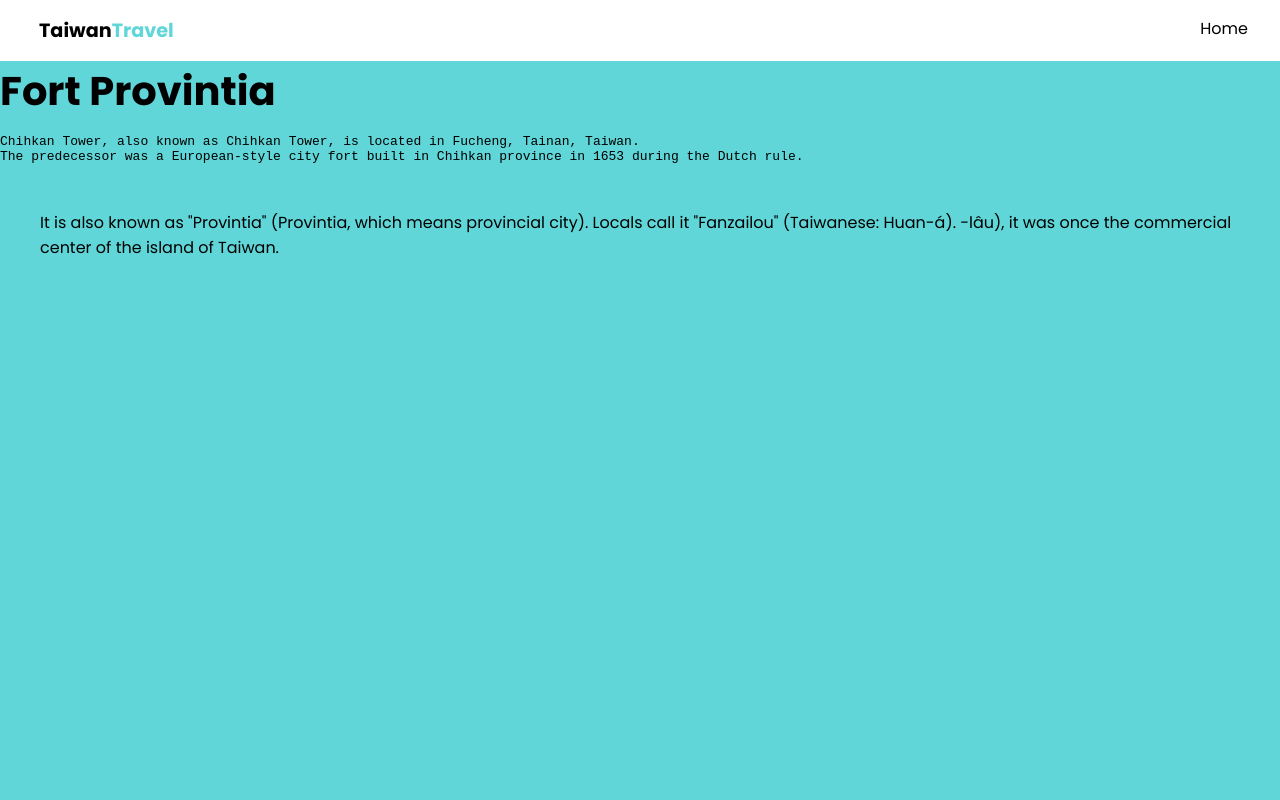
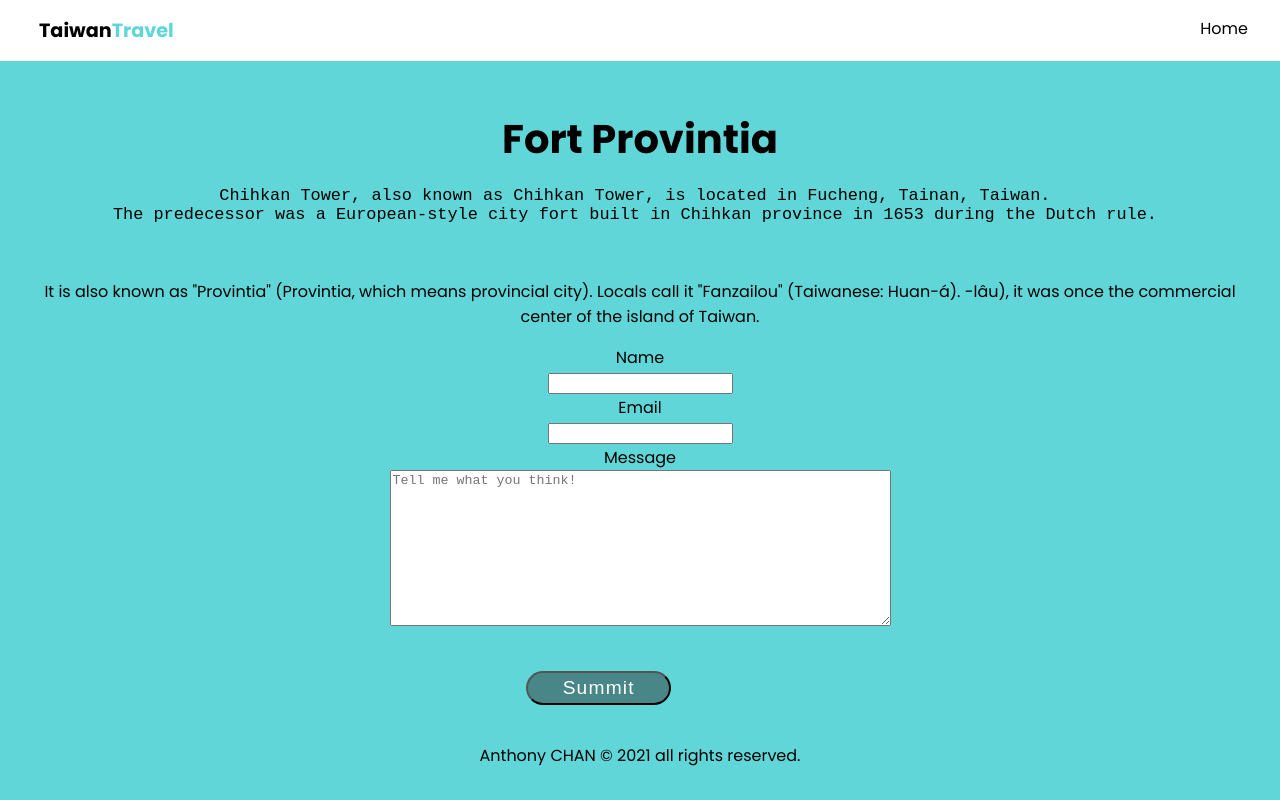
Before and after one commit to chan-anthony/portfolio, a plain HTML site: page fort.html in a window 1280 px wide. Drawn offline with Linux system fonts and the light colour scheme.

Commit message:
fort html css - finalized

```diff
--- a/css/fort.scss
+++ b/css/fort.scss
@@ -46,6 +46,24 @@ p {
     margin: 0;
 }
 
+.send-message-cta {
+    // font
+    font-size: 1.2em;
+    letter-spacing: 1.2px;
+    color: white;
+
+    // background
+    background: #498688;
+    padding: 0.2em 1.8em 0.2em;
+    border-radius: 1em;
+    border-color: black;
+
+    // display
+    margin: 2em 41.1% 2em;
+    text-align: center;
+    display: block;
+}
+
 // Each div properties:
 .Nav {
     background: white;
@@ -80,4 +98,31 @@ p {
     hr {
         display: none;
     }
+
+    h1 {
+        text-align: center;
+        margin-top: 1.2em;
+    }
+
+    pre {
+        text-align: center;
+        font-size: 1.3em;
+    }
+
+    blockquote {
+        text-align: center;
+    }
+
+    // Center all the things: Put the things in div. text-align:center.
+    .inputform {
+        text-align: center;
+    }
+
+    form {
+        label {
+            display: block;
+        }
+
+    }
+
 }
--- a/css/index.scss
+++ b/css/index.scss
@@ -45,29 +45,29 @@ p {
 }
 
 .button {
+    // font
     font-size: 1.2em;
     letter-spacing: 1.2px;
-    // width: fit-content;
     color: white;
-    // height: 200000px;
 
     // background
     background: #498688;
     padding: 0.2em 1.8em 0.2em;
     border-radius: 1em;
 
-    //position
-    // margin: 2em 41.1% 2em;
+    // display
+    margin: 2em 41.1% 2em;
     text-align: center;
+    display: block;
 }
 
 .go-back {
-    //text
+    // text
     font-size: 1.5em;
     color: black;
     width: fit-content;
 
-    //white background
+    // white background
     background: white;
     padding: 0.2em 1.1em 0.7em;
     border-radius: 0.5em;
@@ -468,5 +468,9 @@ p {
             }
         }
 
+        .button {
+            margin: 0 0 0 0;
+        }
+
     }
 }
--- a/fort.html
+++ b/fort.html
@@ -11,6 +11,7 @@
 		background: var(--primary-color);
 		margin: 0;
 		font-family: 'Poppins';
+
 		}
 	</style>
 </head>
@@ -38,6 +39,28 @@ The predecessor was a European-style city fort built in Chihkan province in 1653
 Locals call it "Fanzailou" (Taiwanese: Huan-á). -lâu), it was once the commercial center of the island of Taiwan.
         </blockquote>
 
+        <div class="inputform">
+            <form action="">
+                <label for="name">Name</label>
+                <!-- 'id' is for javascript. 'name' is for -->
+                <input type="text" id="name" name="name">
+
+                <!-- email validation-->
+                <label for="email">Email</label>
+                <input type="email" id="email" name="email">
+
+                <!-- placeholder == semi-transparent text-->
+                <label for="message">Message</label>
+                <textarea name="message" id="message" cols="60" rows="10" placeholder="Tell me what you think!"></textarea>
+
+                <input type="submit" class="send-message-cta" value="Summit">
+            </form>
+        </div>
+
+
     </div>
+
+    <p style="text-align: center;">Anthony CHAN © 2021 all rights reserved.</p>
+
 </body>
 </html>
```
Also changed, not shown: css/fort.css, css/index.css, 2 other files.
